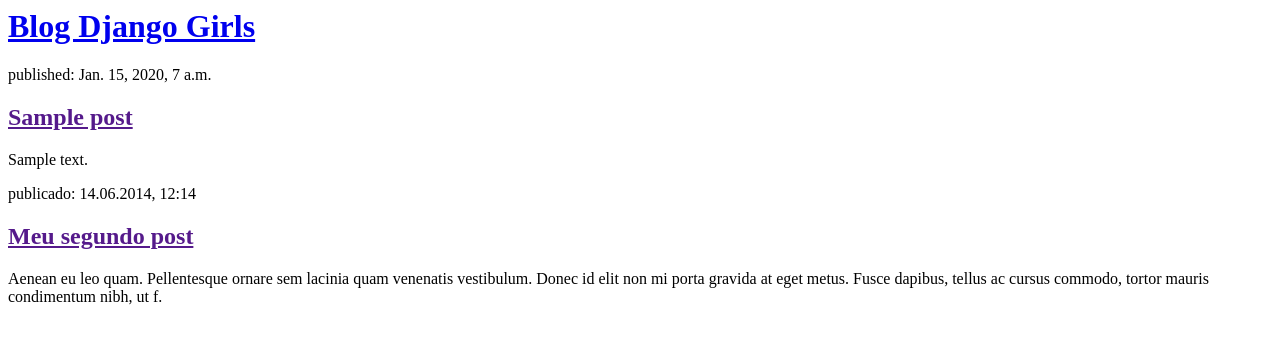
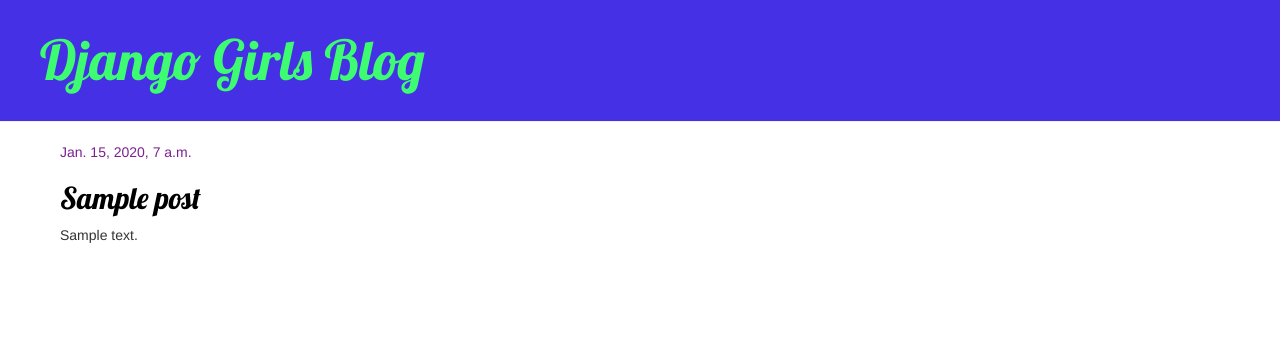
Before and after one commit to Amandextra/my-first-blog, a Django app: page / in a window 1280 px wide. Shown: the top 344 px of the page. Run offline with Django 3.2, Linux system fonts and the light colour scheme; tables that the repository leaves empty hold one stand-in row (values such as "Sample post"); some libraries are stand-ins or nearby versions.

Commit message:
Added view and template for detailed blog post as well as CSS for the site.

```diff
--- /dev/null
+++ b/blog/static/css/blog.css
@@ -0,0 +1,46 @@
+.page-header {
+    background-color: #240be1d8;
+    margin-top: 0;
+    padding: 10px 10px 20px 40px;
+}
+
+.page-header h1, .page-header h1 a, .page-header h1 a:visited, .page-header h1 a:active {
+    color: #3dfe71fd;
+    font-size: 55px;
+    text-decoration-style: dotted;
+}
+
+.content {
+    margin-left: 45px;
+}
+
+h1, h2, h3, h4 {
+    font-family: 'Lobster', cursive;
+}
+
+.date {
+    color: #7b2193;
+}
+
+.save {
+    float: right;
+}
+
+.post-form textarea, .post-form input {
+    width: 100%;
+}
+
+.top-menu, .top-menu:hover, .top-menu:visited {
+    color: #5c17a6;
+    float: inline-start;
+    list-style-position: 32px;
+    margin-left: 28rem;
+}
+
+.post {
+    margin-bottom: 60px;
+}
+
+.post h2 a, .post h2 a:visited {
+    color: #000000;
+}
--- /dev/null
+++ b/blog/templates/blog/base.html
@@ -0,0 +1,25 @@
+{% load static %}
+<html>
+    <head>
+        <title>Blog Django Girls</title>
+         <link rel="stylesheet" href="//maxcdn.bootstrapcdn.com/bootstrap/3.2.0/css/bootstrap.min.css">
+         <link rel="stylesheet" href="//maxcdn.bootstrapcdn.com/bootstrap/3.2.0/css/bootstrap-theme.min.css">
+         <link rel="stylesheet" href="{% static 'css/blog.css' %}">
+         <link href="//fonts.googleapis.com/css?family=Lobster&subset=latin,latin-ext" rel="stylesheet"
+         type="text/css">
+    </head>
+    <body>
+        <div class="page-header">
+            <h1><a href="/">Django Girls Blog</a></h1>
+        </div>
+        <div class="content container">
+            <div class="row">
+                <div class="col-md-8">
+                {% block content %}
+                {% endblock %}
+                </div>
+            </div>
+        </div>
+    </body>
+
+</html>
--- a/blog/templates/blog/post_list.html
+++ b/blog/templates/blog/post_list.html
@@ -1,27 +1,13 @@
-<html>
-    <head>
-        <title>Blog Django Girls</title>
-    </head>
-    <body>
-        <div>
-            <h1><a href="/">Blog Django Girls</a></h1>
+{% extends 'blog/base.html' %}
 
+  {% block content %}
+    {% for post in posts %}
+        <div class="post">
+            <div class="date">
+                {{ post.published_date }}
+            </div>
+            <h2><a href="{% url 'post_detail' pk=post.pk %}">{{ post.title }}</a></h2>
+            <p>{{ post.text|linebreaksbr }}</p>
         </div>
-
-        {% for post in posts %}
-            <div>
-                <p>published: {{ post.published_date }}</p>
-                <h2><a href="">{{ post.title }}</a></h2>
-                <p>{{ post.text|linebreaksbr }}</p>
-            </div>
-        {% endfor %}
-
-        </div>
-
-        <div>
-            <p>publicado: 14.06.2014, 12:14</p>
-            <h2><a href="">Meu segundo post</a></h2>
-            <p>Aenean eu leo quam. Pellentesque ornare sem lacinia quam venenatis vestibulum. Donec id elit non mi porta gravida at eget metus. Fusce dapibus, tellus ac cursus commodo, tortor mauris condimentum nibh, ut f.</p>
-        </div>
-    </body>
-</html>
+    {% endfor %}
+{% endblock %}
--- a/blog/urls.py
+++ b/blog/urls.py
@@ -3,4 +3,5 @@ from . import views
 
 urlpatterns = [
     path('', views.post_list, name='post_list'),
+    path('post/<int:pk>/', views.post_detail, name='post_detail')
 ]
--- a/blog/views.py
+++ b/blog/views.py
@@ -1,8 +1,13 @@
 from django.shortcuts import render
 from django.utils import timezone
 from .models import Post
+from django.shortcuts import render, get_object_or_404
 
 # Create your views here.
 def post_list(request):
     posts = Post.objects.filter(published_date__lte=timezone.now()).order_by('published_date')
     return render(request, 'blog/post_list.html', {'posts': posts})
+
+def post_detail(request, pk):
+    post = get_object_or_404(Post, pk=pk)
+    return render(request, 'blog/post_detail.html', {'post': post})
```
Also changed, not shown: blog/templates/blog/post_detail.html (added, +13 -0 lines).
